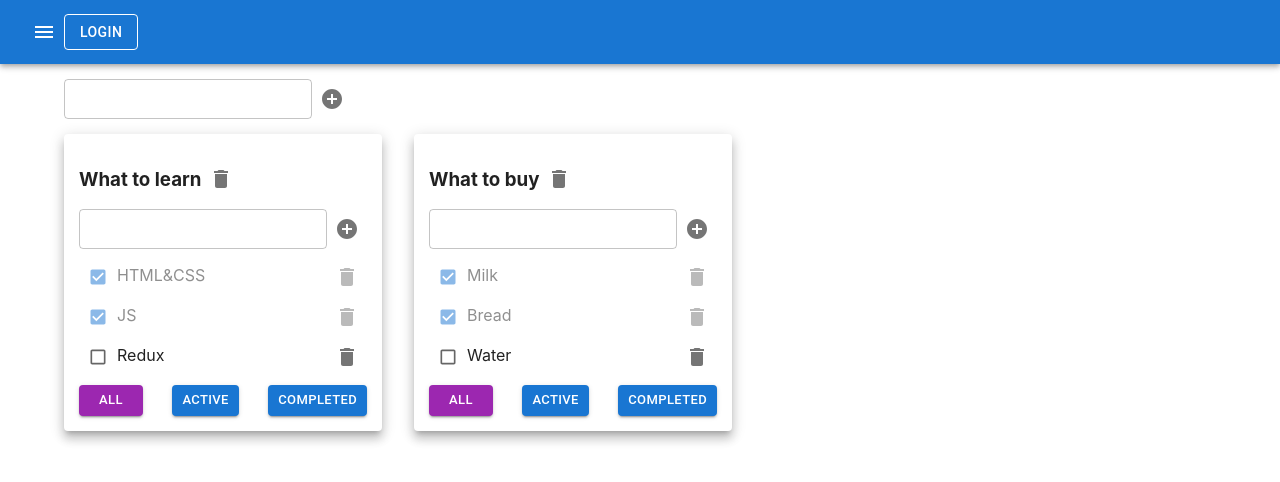
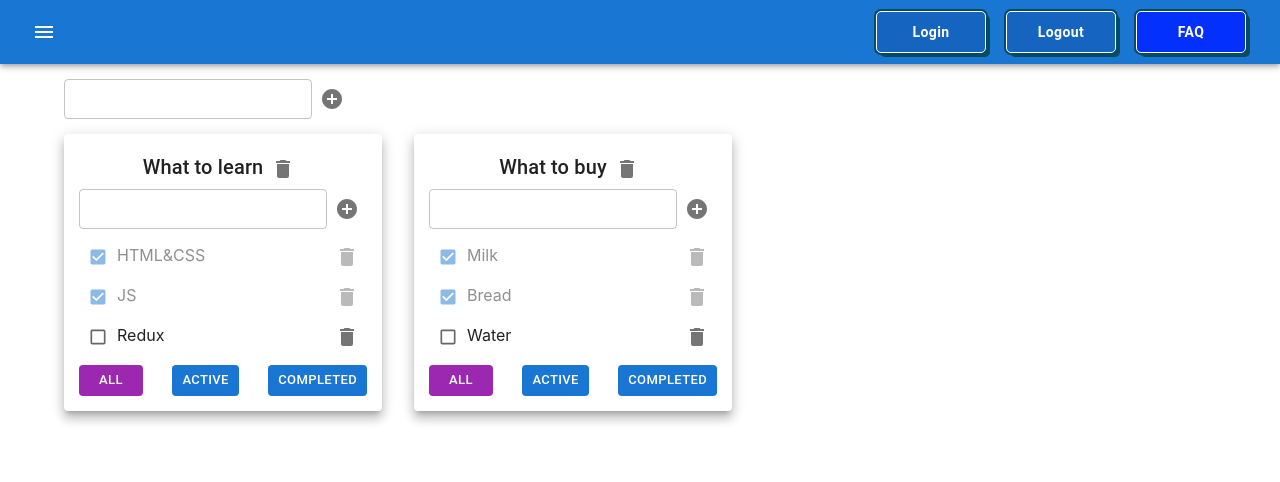
Before and after one commit to XAlexandrX/Todolist, a React (Create React App) app: page / in a window 1280 px wide. Shown: the top 482 px of the page. Built offline with nearby package versions, Linux system fonts and the light colour scheme.

Commit message:
Update Files

```diff
--- a/src/App.css
+++ b/src/App.css
@@ -25,5 +25,6 @@
 
 .todolist-title-container {
   display: flex;
-  align-items: center;
+  /*align-items: center;*/
+  justify-content: space-around;
 }
--- a/src/App.tsx
+++ b/src/App.tsx
@@ -3,9 +3,10 @@ import './App.css';
 import {Todolist} from './Todolist';
 import {v1} from "uuid";
 import {AddItemForm} from "./AddItemForm";
-import {AppBar, Container, Grid2, IconButton, Paper, Toolbar,} from "@mui/material";
+import {AppBar, Box, Container, Grid2, IconButton, Paper, Toolbar,} from "@mui/material";
 import MenuIcon from '@mui/icons-material/Menu'
-import Button from "@mui/material/Button";
+import {MenuButton} from "./MenuButton";
+import { createTheme, ThemeProvider } from '@mui/material/styles'
 
 export type TaskType = {
     id: string
@@ -155,15 +156,23 @@ function App() {
 
     //GUI
 
+    const theme = createTheme
+
     return (
+        <ThemeProvider theme={theme}>
         <div className="App">
 
             <AppBar position="static">
-                <Toolbar>
+                <Toolbar sx={{justifyContent: "space-between"}}>
                     <IconButton color="inherit">
                         <MenuIcon />
                     </IconButton>
-                    <Button color="inherit" variant="outlined">Login</Button>
+                    <Box>
+                        <MenuButton color="inherit" variant="outlined">Login</MenuButton>
+                        <MenuButton color="inherit" variant="outlined">Logout</MenuButton>
+                        <MenuButton color="inherit" variant="outlined" background={"#0330fc"}>FAQ</MenuButton>
+                    </Box>
+
                 </Toolbar>
             </AppBar>
 
@@ -181,6 +190,7 @@ function App() {
 
 
         </div>
+        </ThemeProvider>
     );
 
 }
--- /dev/null
+++ b/src/MenuButton.tsx
@@ -0,0 +1,18 @@
+import { styled } from '@mui/material/styles'
+import Button from '@mui/material/Button'
+
+type MenuButtonProps = {
+    background?: string;
+}
+
+export const MenuButton = styled(Button)<MenuButtonProps>(({background})=> ({
+    minWidth: '110px',
+    fontWeight: 'bold',
+    boxShadow: '0 0 0 2px #054B62, 4px 4px 0 0 #054B62',
+    borderRadius: '5px',
+    textTransform: 'capitalize',
+    margin: '0 10px',
+    padding: '8px 24px',
+    color: '#ffffff',
+    background: background || '#1565c0',
+}))
--- /dev/null
+++ b/src/Todolist.styles.ts
@@ -0,0 +1,12 @@
+import { SxProps } from '@mui/material'
+
+export const filterButtonsContainerSx: SxProps = {
+    display: 'flex',
+    justifyContent: 'space-between',
+}
+
+export const getListItemSx = (isDone: boolean): SxProps => ({
+    p: 0,
+    justifyContent: 'space-between',
+    opacity: isDone ? 0.5 : 1,
+})
--- a/src/Todolist.tsx
+++ b/src/Todolist.tsx
@@ -3,11 +3,12 @@ import {FilterValuesType, TaskType} from "./App";
 import {AddItemForm} from "./AddItemForm";
 import {EditableSpan} from "./EditableSpan";
 import Button from '@mui/material/Button'
-import {Box, IconButton} from "@mui/material";
+import {Box, IconButton, Typography} from "@mui/material";
 import DeleteIcon from '@mui/icons-material/Delete';
 import Checkbox from '@mui/material/Checkbox';
 import List from '@mui/material/List';
 import ListItem from '@mui/material/ListItem';
+import {filterButtonsContainerSx, getListItemSx} from "./Todolist.styles";
 
 
 type TodolistPropsType = {
@@ -58,10 +59,14 @@ export const Todolist = (props: TodolistPropsType) => {
     return (
         <div>
             <div className={"todolist-title-container"}>
-                <h3><EditableSpan title={title} changeTitle={changeTodolistTitleHandler}/></h3>
-                <IconButton onClick={() => removeTodolist(todolistId)}>
-                    <DeleteIcon/>
-                </IconButton>
+                <Typography align="center" variant="h6">
+                    <EditableSpan title={title} changeTitle={changeTodolistTitleHandler}/>
+                    <IconButton onClick={() => removeTodolist(todolistId)}>
+                        <DeleteIcon/>
+                    </IconButton>
+                </Typography>
+
+
             </div>
 
 
@@ -83,11 +88,7 @@ export const Todolist = (props: TodolistPropsType) => {
                         return <ListItem
                             key={t.id}
                             disablePadding
-                            className={t.isDone ? "is-done" : ""}
-                            sx={{
-                                justifyContent: "space-between",
-                                opacity: t.isDone ? 0.5 : 1,
-                            }}
+                            sx={getListItemSx(t.isDone)}
                         >
                             <Box>
                                 <Checkbox
@@ -109,10 +110,11 @@ export const Todolist = (props: TodolistPropsType) => {
                     })}
                 </List>
             }
-            <Box sx={{display: "flex",justifyContent: "space-between"}}>
+            <Box sx={filterButtonsContainerSx}>
                 <Button
                     size="small"
                     variant="contained"
+                    disableElevation
                     color={filter === "All" ? "secondary" : "primary"}
                     onClick={onAllClickHandler}
                 >All
@@ -121,6 +123,7 @@ export const Todolist = (props: TodolistPropsType) => {
                 <Button
                     size="small"
                     variant="contained"
+                    disableElevation
                     color={filter === "Active" ? "secondary" : "primary"}
                     onClick={onActiveClickHandler}
                 >Active
@@ -129,6 +132,7 @@ export const Todolist = (props: TodolistPropsType) => {
                 <Button
                     size="small"
                     variant="contained"
+                    disableElevation
                     color={filter === "Completed" ? "secondary" : "primary"}
                     onClick={onCompletedClickHandler}
                 >Completed
```
